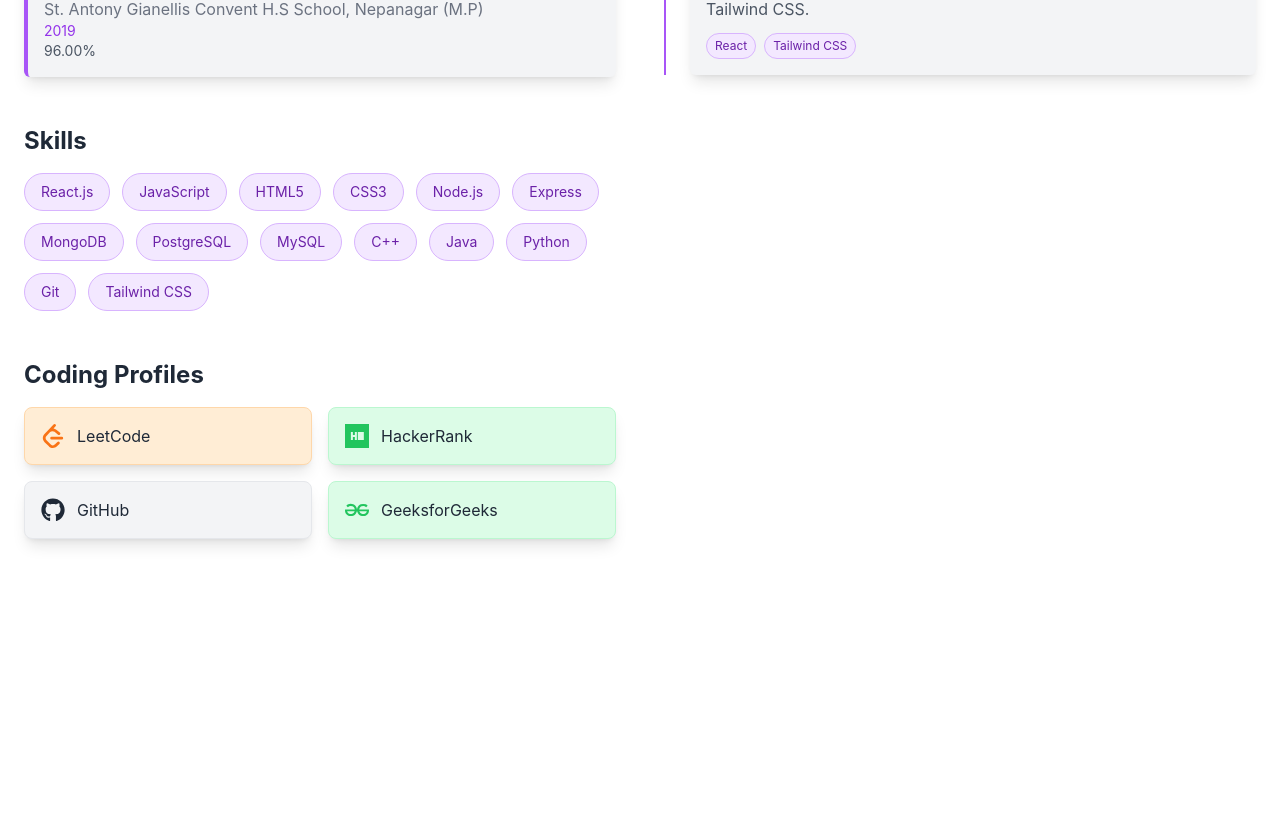
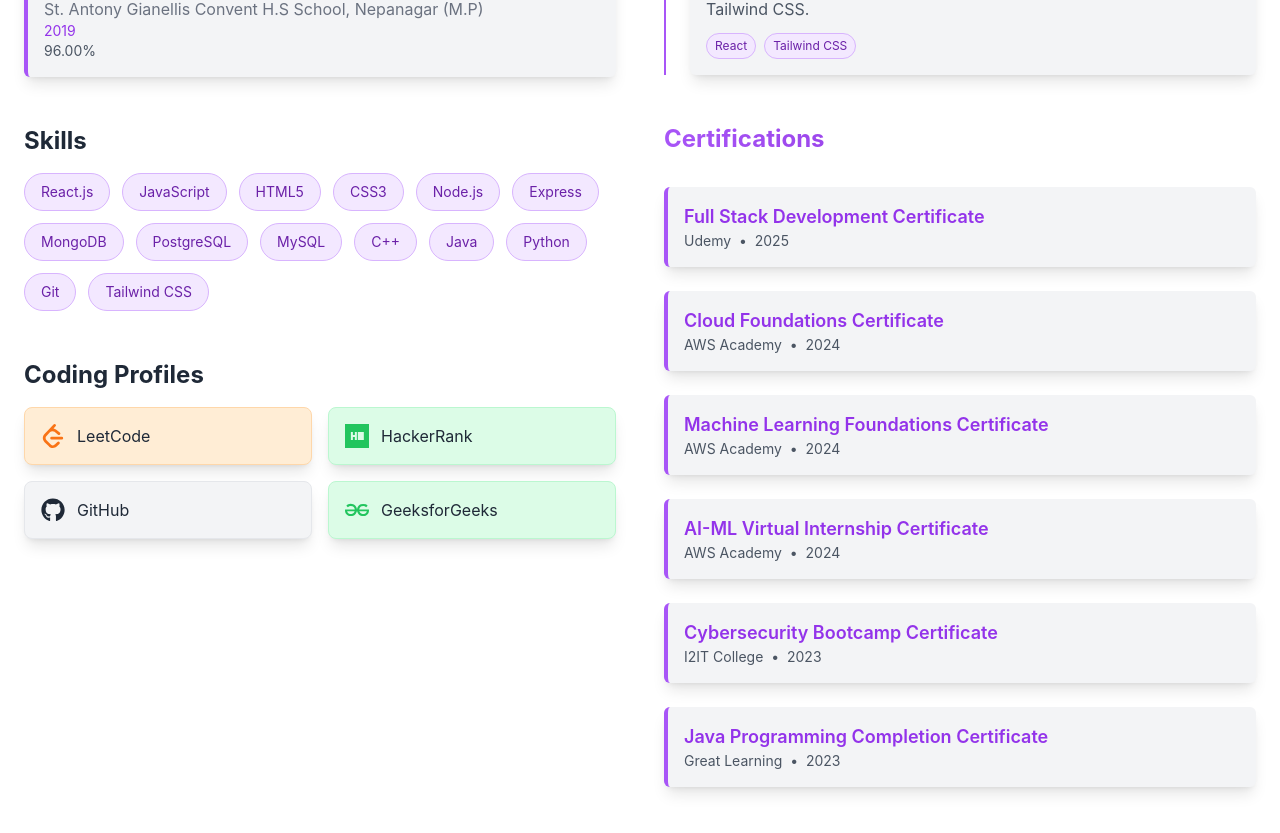
Before and after one commit to anuragpatil11/My-portfolio-React, a React (Vite) app: page /resume in a window 1280 px wide. Shown: the part 759-1592 px from the top of the page. Before the commit the page ends 1346 px from the top, so only its background shows below. Built offline with nearby package versions, Linux system fonts and the light colour scheme.

Commit message:
feat: add Certifications section to Resume page with animated display

```diff
--- a/src/pages/Resume.jsx
+++ b/src/pages/Resume.jsx
@@ -1,4 +1,3 @@
-import React from "react";
 import { FaLinkedin, FaGithub } from "react-icons/fa";
 import { SiLeetcode, SiHackerrank, SiGeeksforgeeks } from "react-icons/si";
 import { motion } from "framer-motion";
@@ -164,7 +163,6 @@ const Resume = () => {
           <h2 className="text-3xl font-bold mb-8 bg-gradient-to-r from-purple-500 to-purple-700 bg-clip-text text-transparent">
             Projects
           </h2>
-
           {/* Experience */}
           {/* <section className="mb-12">
             <h2 className="text-2xl font-bold mb-4 text-gray-800 dark:text-white">
@@ -212,7 +210,6 @@ const Resume = () => {
               ))}
             </div>
           </section> */}
-
           {/* Projects */}
           <section>
             {/* <h2 className="text-2xl font-bold mb-4 text-gray-800 dark:text-white">
@@ -275,6 +272,94 @@ const Resume = () => {
               ))}
             </div>
           </section>
+          {/* Certifications */}
+
+          {/* Certifications */}
+          <section className="mt-12">
+            <h2 className="text-2xl font-bold mb-8 bg-gradient-to-r from-purple-500 to-purple-700 bg-clip-text text-transparent">
+              Certifications
+            </h2>
+            <div className="space-y-6">
+              {[
+                {
+                  title: "Full Stack Development Certificate",
+                  issuer: "Udemy",
+                  year: "2025",
+                  link: "https://drive.google.com/file/d/1yUYENfkYpZnCLqgWo9wS4_QpDv7hesCC/view?usp=sharing",
+                  image:
+                    "https://upload.wikimedia.org/wikipedia/commons/4/4e/Coursera_Logo_2021.svg",
+                },
+                {
+                  title: "Cloud Foundations Certificate",
+                  issuer: "AWS Academy",
+                  year: "2024",
+                  link: "https://drive.google.com/file/d/1MJbPtg8eXCYnl3G3OwgGsYVkszt9Zs88/view?usp=drive_link",
+                  image:
+                    "https://design-style-guide.freecodecamp.org/downloads/fcc_primary_large.jpg",
+                },
+                {
+                  title: "Machine Learning Foundations Certificate",
+                  issuer: "AWS Academy",
+                  year: "2024",
+                  link: "https://drive.google.com/file/d/10NCysHWRKLQszrbEpeGp92TAl8y85-Ci/view?usp=drive_link",
+                  image:
+                    "https://www.udemy.com/staticx/udemy/images/v7/logo-udemy.svg",
+                },
+                {
+                  title: "AI-ML Virtual Internship Certificate",
+                  issuer: "AWS Academy",
+                  year: "2024",
+                  link: "https://drive.google.com/file/d/1Yct9NOa_yzyQgjQcaBXdSMU2LfL7mKPE/view?usp=sharing",
+                  image:
+                    "https://www.udemy.com/staticx/udemy/images/v7/logo-udemy.svg",
+                },
+                {
+                  title: "Cybersecurity Bootcamp Certificate",
+                  issuer: "I2IT College",
+                  year: "2023",
+                  link: "https://drive.google.com/file/d/1_cKyfcyrgMga2ZSr2Z_i9hzxc0OBcNy4/view?usp=drive_link",
+                  image:
+                    "https://www.udemy.com/staticx/udemy/images/v7/logo-udemy.svg",
+                },
+                {
+                  title: "Java Programming Completion Certificate",
+                  issuer: "Great Learning",
+                  year: "2023",
+                  link: "https://drive.google.com/file/d/1bmaYMyE7qTBDKrZfeCdREwP0cbZT4L66/view?usp=drive_link",
+                  image:
+                    "https://www.udemy.com/staticx/udemy/images/v7/logo-udemy.svg",
+                },
+              ].map((cert, idx) => (
+                <motion.div
+                  key={idx}
+                  initial={{ opacity: 0, y: 20 }}
+                  whileInView={{ opacity: 1, y: 0 }}
+                  transition={{ duration: 0.5, delay: idx * 0.2 }}
+                  viewport={{ once: true }}
+                  className="bg-gray-100 dark:bg-gray-900/50 p-4 border-l-4 border-purple-500 dark:border-purple-400 shadow-lg rounded-md hover:bg-gray-200 dark:hover:bg-gray-800/50 transition-colors flex items-center gap-4"
+                >
+                  {/* <img
+                    src={cert.image}
+                    alt={cert.issuer}
+                    className="w-12 h-12 object-contain rounded-md shadow-sm border border-purple-300 dark:border-purple-600"
+                  /> */}
+                  <div>
+                    <a
+                      href={cert.link}
+                      target="_blank"
+                      rel="noopener noreferrer"
+                      className="text-lg font-semibold text-purple-600 dark:text-purple-400 hover:underline"
+                    >
+                      {cert.title}
+                    </a>
+                    <p className="text-sm text-gray-600 dark:text-gray-300">
+                      {cert.issuer} &nbsp;•&nbsp; {cert.year}
+                    </p>
+                  </div>
+                </motion.div>
+              ))}
+            </div>
+          </section>
         </div>
       </div>
     </div>
```
